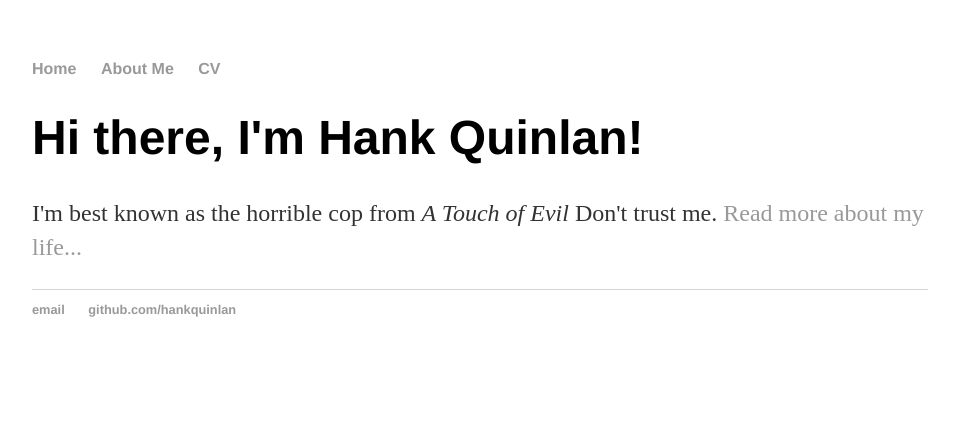
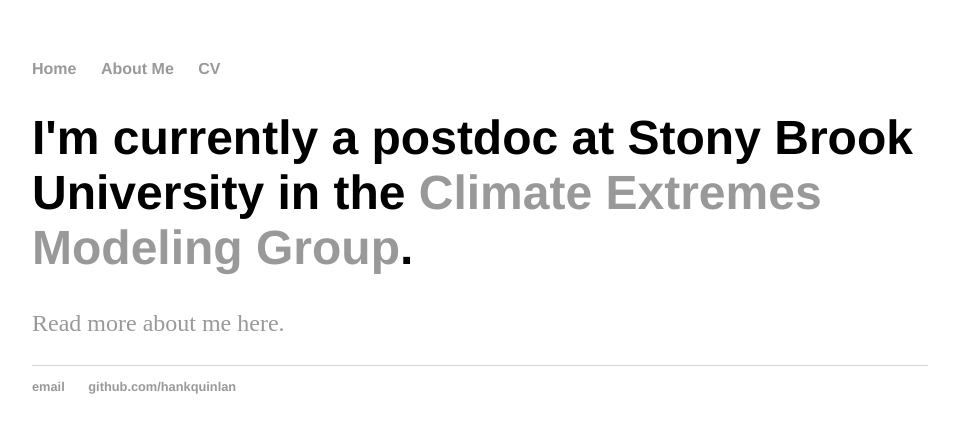
Before and after one commit to alyssa-stansfield/alyssa-stansfield.github.io, a Jekyll site: the page built from index.html, in a window 1280 px wide. Shown: the top 433 px of the page, without its empty margins (160-1115 px from the left). Built offline with Jekyll 4.4.1, drawn with Linux system fonts in a browser that asks for light colours.

Commit message:
Update index.html
Updating with my information

```diff
--- a/index.html
+++ b/index.html
@@ -1,8 +1,8 @@
 ---
 layout: default
-title: Hank Quinlan, Horrible Cop
+title: Alyssa Stansfield, PhD
 ---
 <div class="blurb">
-	<h1>Hi there, I'm Hank Quinlan!</h1>
-	<p>I'm best known as the horrible cop from <em>A Touch of Evil</em> Don't trust me. <a href="/about">Read more about my life...</a></p>
+	<h1>I'm currently a postdoc at Stony Brook University in the <a href="https://you.stonybrook.edu/kareed/">Climate Extremes Modeling Group</a>.</h1>
+	<p><a href="/about">Read more about me here.</a></p>
 </div><!-- /.blurb -->
```
